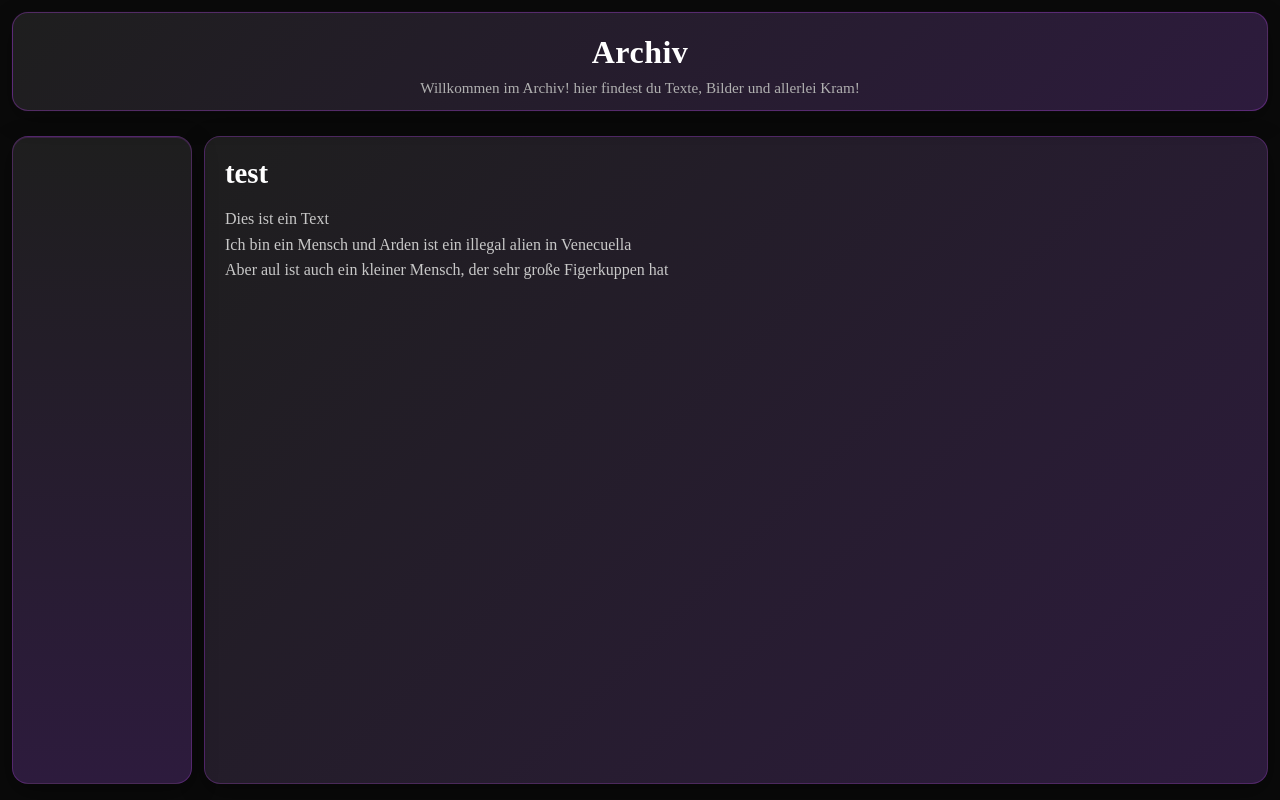
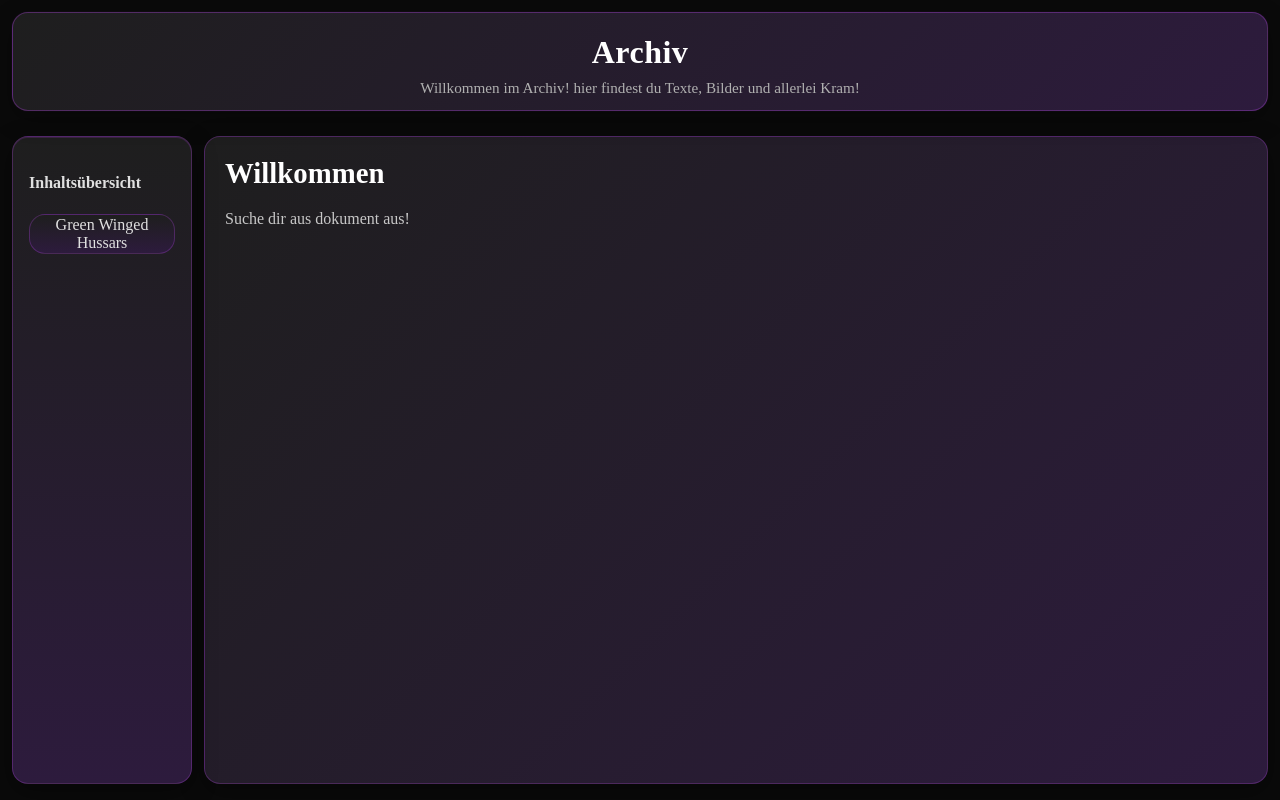
Before and after one commit to TillKerkhoff/MiaWeb, an Angular app in the folder angular-MiaWeb/: page /archiv in a window 1280 px wide. Built offline with nearby package versions, Linux system fonts and the light colour scheme.

Commit message:
textdokuemten switch erstellt fürs archiv

```diff
--- a/angular-MiaWeb/src/app/components/archiv/archiv.component.html
+++ b/angular-MiaWeb/src/app/components/archiv/archiv.component.html
@@ -12,6 +12,10 @@
 
     <div class="archiv-body">
         <mat-card class="archiv-menu-card" appearance="outlined">
+            <h4>
+                Inhaltsübersicht
+            </h4>
+            <button matButton   class="inhaltsbutton" (click)="buttonClick('Green Winged Hussars')">Green Winged Hussars</button>
         </mat-card>
 
         <div class="archiv-text-panel">
--- a/angular-MiaWeb/src/app/components/archiv/archiv.component.scss
+++ b/angular-MiaWeb/src/app/components/archiv/archiv.component.scss
@@ -75,3 +75,11 @@
   position: sticky;
   top: 8.25rem;
 }
+
+.inhaltsbutton{
+  background: linear-gradient(180deg, #1e1e1e 0%, #2d1b3d 100%);
+  border: 1px solid rgba(200, 77, 255, 0.25);
+  border-radius: 16px;
+  color: white;
+  padding: 16px;
+}
--- a/angular-MiaWeb/src/app/components/archiv/archiv.component.ts
+++ b/angular-MiaWeb/src/app/components/archiv/archiv.component.ts
@@ -1,11 +1,10 @@
 import { Component, OnInit } from '@angular/core';
 import { CommonModule } from '@angular/common';
 import { MatCardModule } from '@angular/material/card';
-import { MatTreeModule, MatTreeNestedDataSource } from '@angular/material/tree';
-import { NestedTreeControl } from '@angular/cdk/tree';
 import { MatIconModule } from '@angular/material/icon';
 import { MatButtonModule } from '@angular/material/button';
 import { TextComponent } from '../text/text.component';
+import { TextInteractionService } from '../../services/textInteractionService';
 
 interface FileNode {
   name: string;
@@ -15,16 +14,22 @@ interface FileNode {
 @Component({
   selector: 'app-archiv',
   standalone: true,
-  imports: [CommonModule, MatCardModule, MatTreeModule, MatIconModule, MatButtonModule, TextComponent],
+  imports: [CommonModule, MatCardModule, MatIconModule, MatButtonModule, TextComponent],
   templateUrl: './archiv.component.html',
   styleUrls: ['./archiv.component.scss']
 })
 export class ArchivComponent implements OnInit {
 
 
-  constructor() {
+  constructor(private interactionService: TextInteractionService) {
 
   }
 
   ngOnInit(): void {}
+
+  buttonClick(name: string): void {
+    console.log('Button clicked in ArchivComponent');
+    console.log('Name of the clicked button:', name);
+    this.interactionService.triggerLoadText(name);
+  }
 }
--- a/angular-MiaWeb/src/app/components/text/text.component.ts
+++ b/angular-MiaWeb/src/app/components/text/text.component.ts
@@ -1,7 +1,9 @@
-import { Component, OnInit, Inject, PLATFORM_ID, inject, ChangeDetectorRef } from '@angular/core';
+import { Component, OnInit, Inject, PLATFORM_ID, inject, ChangeDetectorRef, OnDestroy } from '@angular/core';
 import { CommonModule, isPlatformBrowser } from '@angular/common';
 import { HttpClient } from '@angular/common/http';
 import { MatCardModule } from '@angular/material/card';
+import { TextInteractionService } from '../../services/textInteractionService';
+import { Subscription } from 'rxjs';
 
 @Component({
   selector: 'app-text',
@@ -10,31 +12,59 @@ import { MatCardModule } from '@angular/material/card';
   templateUrl: './text.component.html',
   styleUrls: ['./text.component.scss']
 })
-export class TextComponent implements OnInit {
-  fileName = 'test';
+export class TextComponent implements OnInit, OnDestroy {
+  fileName = '';
   content: String = '';
   private http = inject(HttpClient);
   private cdr = inject(ChangeDetectorRef);
+   private subscription!: Subscription;
 
-  constructor(
-
-  ) {}
+  constructor(private interactionService: TextInteractionService) {}
 
   ngOnInit(): void {
-    this.loadText();
+    this.loadDefaultText();
+
+    // Höre auf Events aus dem Service
+    this.subscription = this.interactionService.loadText$.subscribe((uebergebenerText: string) => {
+      // Ruft deine gewünschte Methode auf und übergibt die Variable
+    this.loadText(uebergebenerText);
+    });
   }
 
-  private loadText(): void {
-    this.http.get('assets/texte/test.txt', { responseType: 'text' })
+  private loadText(text: string): void {
+    this.http.get(`assets/texte/${text}.txt`, { responseType: 'text' })
       .subscribe({
         next: (data) => {
-          this.content = data;
-          console.log('data: ', this.content);
-          this.cdr.detectChanges();
+            this.fileName = text;
+            this.content = data;
+            console.log('data: ', this.content);
+            this.cdr.detectChanges();
         },
         error: (error) => {
           console.error('Fehler beim Laden der Datei:', error);
         }
       });
   }
+
+  private loadDefaultText(): void {
+    this.http.get('assets/texte/Willkommen.txt', { responseType: 'text' })
+      .subscribe({
+        next: (data) => {
+            this.fileName = 'Willkommen';
+            this.content = data;
+            console.log('data: ', this.content);
+            this.cdr.detectChanges();
+        },
+        error: (error) => {
+          console.error('Fehler beim Laden der Datei:', error);
+        }
+      });
+  }
+
+  ngOnDestroy() {
+    // Wichtig: Abo kündigen, um Memory Leaks zu vermeiden
+    if (this.subscription) {
+      this.subscription.unsubscribe();
+    }
+  }
 }
--- /dev/null
+++ b/angular-MiaWeb/src/app/services/textInteractionService.ts
@@ -0,0 +1,18 @@
+import { Injectable } from '@angular/core';
+import { Subject } from 'rxjs';
+
+@Injectable({
+  providedIn: 'root'
+})
+export class TextInteractionService {
+  // Das Subject transportiert deine Variable (z. B. vom Typ string)
+  private loadTextSource = new Subject<string>();
+
+  // Observable, das die TextComponent abonnieren kann
+  loadText$ = this.loadTextSource.asObservable();
+
+  // Methode, die von der ArchivComponent aufgerufen wird
+  triggerLoadText(value: string) {
+    this.loadTextSource.next(value);
+  }
+}
```
Also changed, not shown: angular-MiaWeb/src/assets/texte/Green Winged Hussars.txt (added), angular-MiaWeb/src/assets/texte/Willkommen.txt (added), angular-MiaWeb/src/assets/texte/test.txt (deleted).
